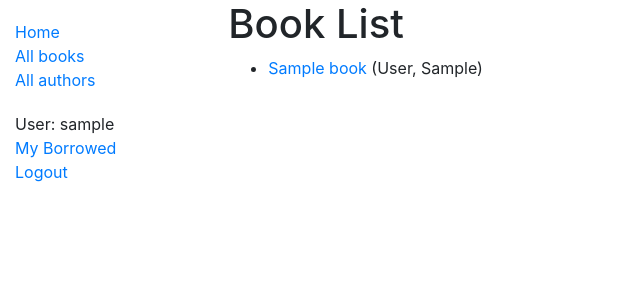
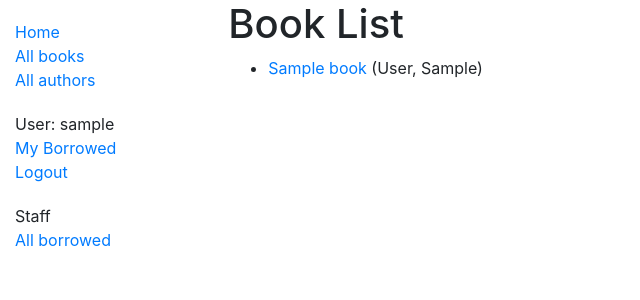
Before and after one commit to chitkokooo/LocalLibrary, a Django app: page /catalog/books/ in a window 1280 px wide. Shown: the top 300 px of the page, without its empty margins (0-640 px from the left). Run offline with Django 3.2, Linux system fonts and the light colour scheme; a user stored in the database is signed in; tables that the repository leaves empty hold one stand-in row (values such as "Sample post"); some libraries are stand-ins or nearby versions.

Commit message:
add librarians related functions who can view all borrowed books

```diff
--- a/locallibrary/catalog/templates/base_generic.html
+++ b/locallibrary/catalog/templates/base_generic.html
@@ -29,6 +29,14 @@
 					<li><a href="{% url 'login' %}?next={{ request.path }}">Login</a></li>
 				{% endif %}
 				</ul>
+
+				<!-- Challenge yourself -->
+				<ul class="sidebar-nav">
+					{% if perms.catalog.can_mark_returned %}
+					<li>Staff</li>
+					<li><a href="{% url 'all-borrowed' %}">All borrowed</a></li>
+					{% endif %}
+				</ul>
 	    	{% endblock %}
 	    	</div>
 
--- a/locallibrary/catalog/urls.py
+++ b/locallibrary/catalog/urls.py
@@ -11,4 +11,7 @@ urlpatterns = [
 	path('author/<int:pk>/', views.AuthorDetailView.as_view(), name="author-detail"),
 
 	path('mybooks/', views.LoanedBooksByUserListView.as_view(), name='my-borrowed'),
+
+	# Challenge yourself
+	path('allborrowedbooks/', views.AllLoanedBooksListView.as_view(), name='all-borrowed'),
 ]
--- a/locallibrary/catalog/views.py
+++ b/locallibrary/catalog/views.py
@@ -1,6 +1,6 @@
 from django.shortcuts import render
 from django.views import generic
-from django.contrib.auth.mixins import LoginRequiredMixin
+from django.contrib.auth.mixins import LoginRequiredMixin, PermissionRequiredMixin
 from .models import Book, BookInstance, Author, Genre
 
 
@@ -90,3 +90,13 @@ class LoanedBooksByUserListView(LoginRequiredMixin, generic.ListView):
 
 	def get_queryset(self):
 		return BookInstance.objects.filter(borrower=self.request.user).filter(status__exact='o').order_by('due_back')
+
+
+class AllLoanedBooksListView(PermissionRequiredMixin, generic.ListView):
+	permission_required = 'catalog.can_mark_returned'
+	model = BookInstance
+	template_name = 'catalog/bookinstance_list_all_borrowed_book.html'
+	paginate_by = 10
+
+	def get_queryset(self):
+		return BookInstance.objects.filter(status__exact='o').order_by('due_back')
```
Also changed, not shown: locallibrary/catalog/templates/catalog/bookinstance_list_all_borrowed_book.html (added, +16 -0 lines). Lines whose indentation alone changed are shown as unchanged.
